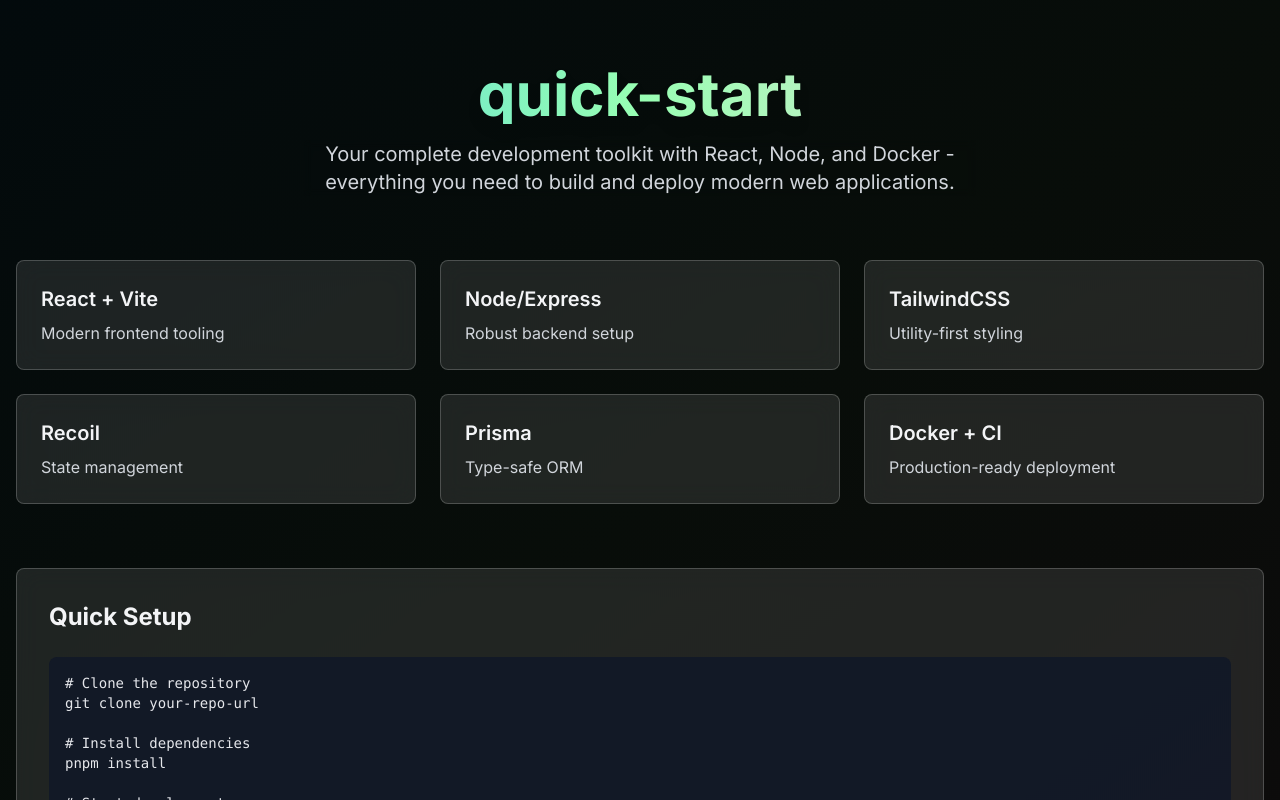
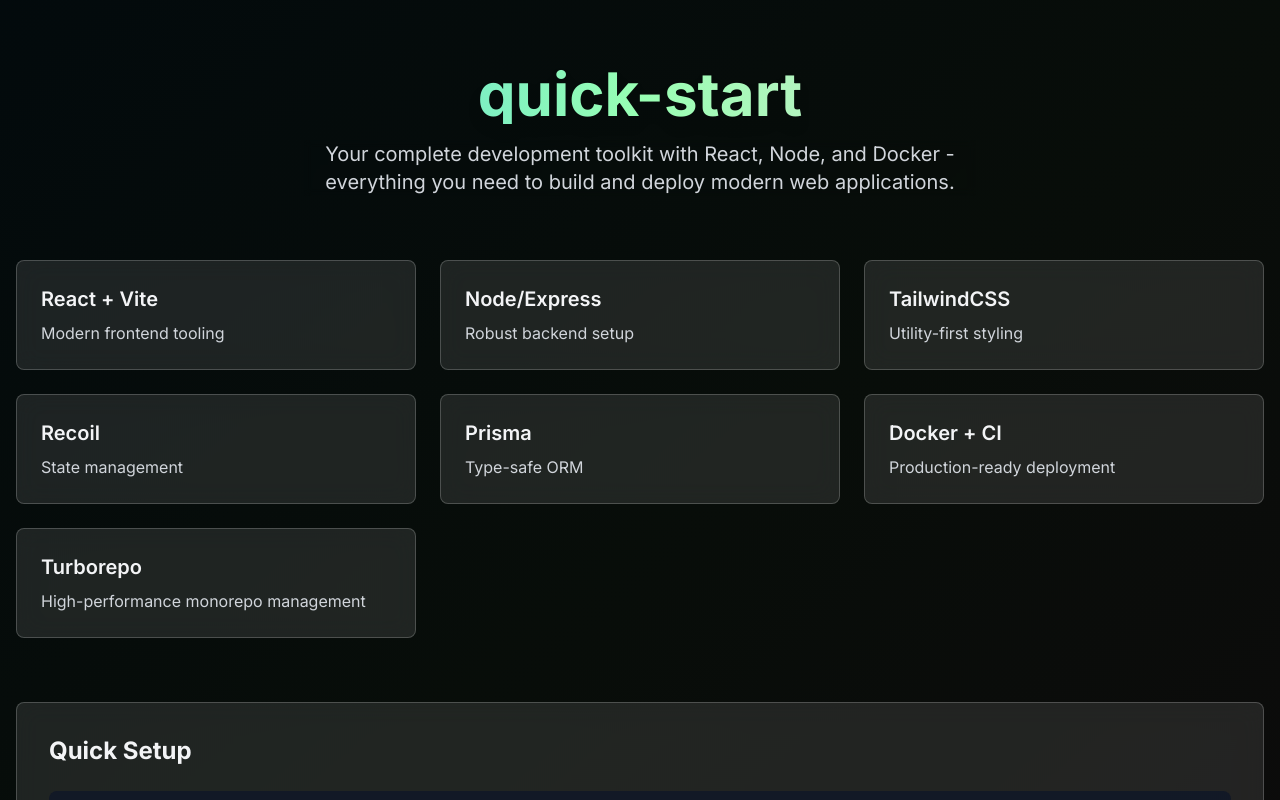
Before and after one commit to paprpalonaa/quick-start-kit, a React (Vite) app: page / in a window 1280 px wide. Shown: the top 800 px of the page. Built offline with nearby package versions, Linux system fonts and the light colour scheme.

Commit message:
Add Turborepo feature to page
Included Turborepo as a feature in the Index page to enhance the development toolkit overview.
[skip gpt_engineer]

```diff
--- a/src/pages/Index.tsx
+++ b/src/pages/Index.tsx
@@ -8,6 +8,7 @@ const features = [
   { title: 'Recoil', description: 'State management' },
   { title: 'Prisma', description: 'Type-safe ORM' },
   { title: 'Docker + CI', description: 'Production-ready deployment' },
+  { title: 'Turborepo', description: 'High-performance monorepo management' },
 ];
 
 const Index = () => {
```
